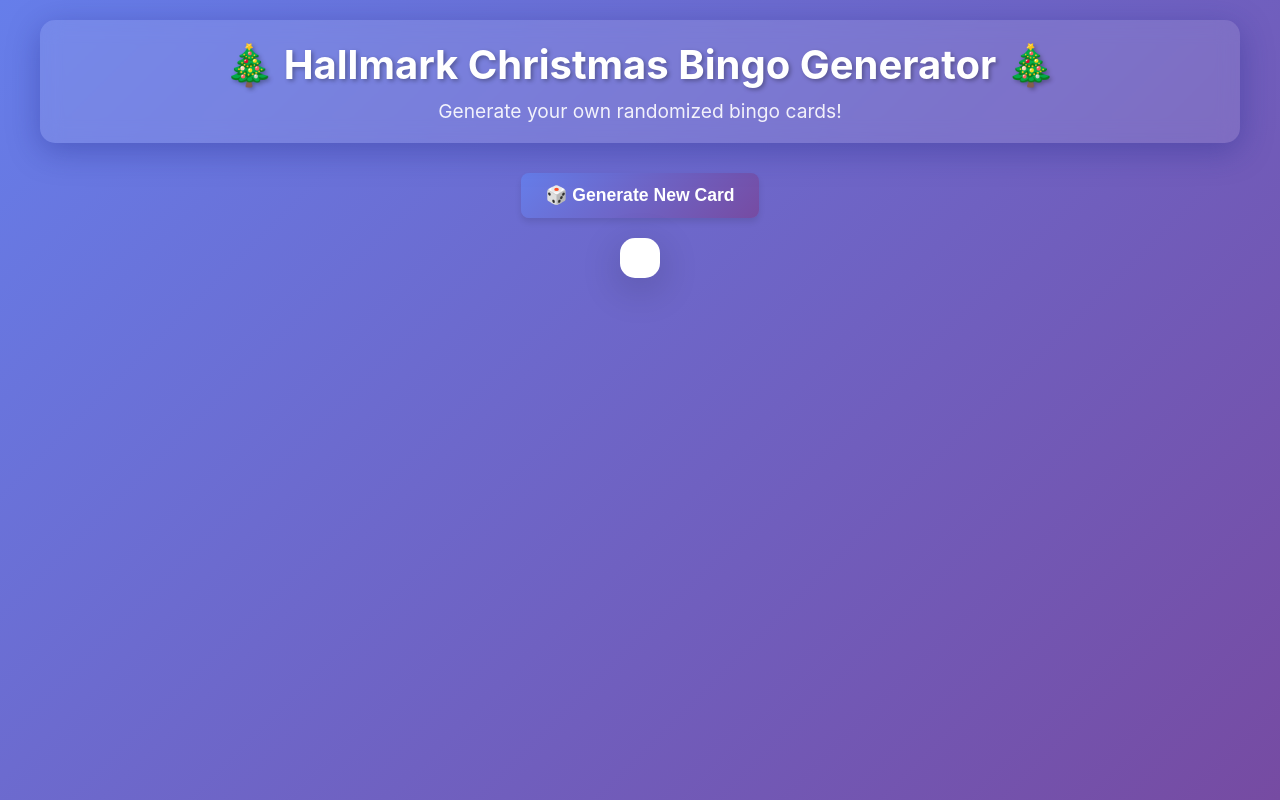
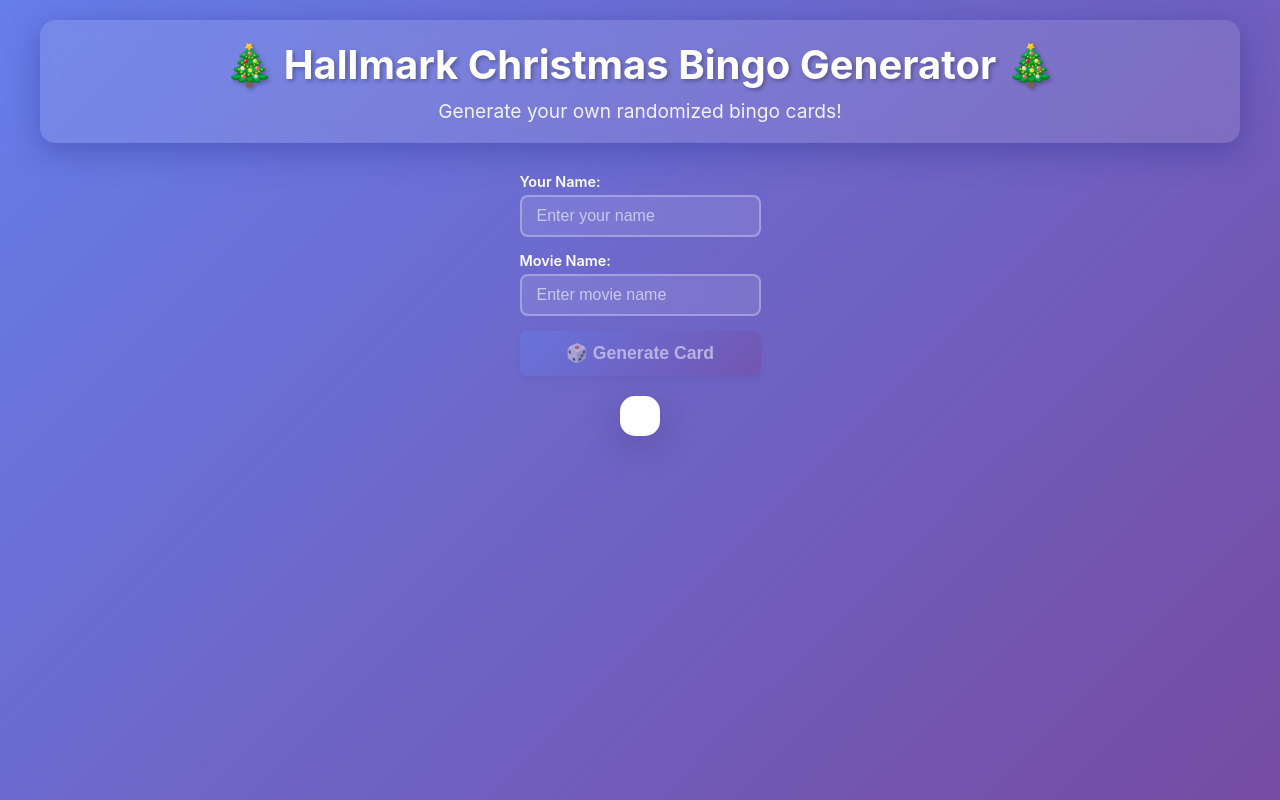
Before and after one commit to CRRogo/christmas-movie-bingo, a React (Vite) app: page / in a window 1280 px wide. Built offline with nearby package versions, Linux system fonts and the light colour scheme; no server answers.

Commit message:
highlight

```diff
--- a/src/components/BingoCardGenerator.css
+++ b/src/components/BingoCardGenerator.css
@@ -7,9 +7,49 @@
 
 .controls {
   display: flex;
+  flex-direction: column;
   gap: 15px;
-  flex-wrap: wrap;
-  justify-content: center;
+  align-items: center;
+  max-width: 500px;
+  margin: 0 auto;
+}
+
+.input-group {
+  display: flex;
+  flex-direction: column;
+  gap: 5px;
+  width: 100%;
+}
+
+.input-group label {
+  color: white;
+  font-weight: 600;
+  font-size: 0.9rem;
+}
+
+.name-input {
+  padding: 10px 15px;
+  font-size: 1rem;
+  border: 2px solid rgba(255, 255, 255, 0.3);
+  border-radius: 8px;
+  background: rgba(255, 255, 255, 0.1);
+  color: white;
+  backdrop-filter: blur(10px);
+  transition: all 0.3s ease;
+}
+
+.name-input::placeholder {
+  color: rgba(255, 255, 255, 0.6);
+}
+
+.name-input:focus {
+  outline: none;
+  border-color: rgba(255, 255, 255, 0.6);
+  background: rgba(255, 255, 255, 0.15);
+}
+
+.controls > .input-group + .input-group {
+  margin-top: 0;
 }
 
 .generate-btn,
@@ -22,6 +62,12 @@
   cursor: pointer;
   transition: all 0.3s ease;
   box-shadow: 0 4px 6px rgba(0, 0, 0, 0.1);
+  width: 100%;
+}
+
+.generate-btn:disabled {
+  opacity: 0.5;
+  cursor: not-allowed;
 }
 
 .generate-btn {
--- a/src/components/BingoCardGenerator.jsx
+++ b/src/components/BingoCardGenerator.jsx
@@ -5,12 +5,36 @@
 const FREE_SPACE_ROW = 2
 const FREE_SPACE_COL = 2
 
+// Seeded random number generator
+function seededRandom(seed) {
+  let value = seed
+  return function() {
+    value = (value * 9301 + 49297) % 233280
+    return value / 233280
+  }
+}
+
+function seededShuffle(array, seed) {
+  const random = seededRandom(seed)
+  const shuffled = [...array]
+  for (let i = shuffled.length - 1; i > 0; i--) {
+    const j = Math.floor(random() * (i + 1))
+    ;[shuffled[i], shuffled[j]] = [shuffled[j], shuffled[i]]
+  }
+  return shuffled
+}
+
 function BingoCardGenerator() {
   const [backgroundImage, setBackgroundImage] = useState(null)
   const [squares, setSquares] = useState([])
   const [metadata, setMetadata] = useState(null)
   const [isLoading, setIsLoading] = useState(true)
   const [currentCard, setCurrentCard] = useState(null)
+  const [highlightedSquares, setHighlightedSquares] = useState(new Set())
+  const [winningSquares, setWinningSquares] = useState(new Set())
+  const [currentShuffledSquares, setCurrentShuffledSquares] = useState(null)
+  const [playerName, setPlayerName] = useState('')
+  const [movieName, setMovieName] = useState('')
   const canvasRef = useRef(null)
 
   // Load all assets
@@ -87,24 +111,107 @@
       setSquares(squareImages)
       setIsLoading(false)
 
-      // Generate initial card
-      generateCard(bgImg, squareImages, metadataData)
+      // Don't generate initial card - wait for name and movie inputs
     } catch (error) {
       console.error('Error loading assets:', error)
       setIsLoading(false)
     }
   }
 
-  const shuffleArray = (array) => {
-    const shuffled = [...array]
-    for (let i = shuffled.length - 1; i > 0; i--) {
-      const j = Math.floor(Math.random() * (i + 1));
-      [shuffled[i], shuffled[j]] = [shuffled[j], shuffled[i]]
+  const generateSeed = (name, movie) => {
+    // Create a seed from the name and movie strings
+    const combined = `${name.toLowerCase().trim()}_${movie.toLowerCase().trim()}`
+    let hash = 0
+    for (let i = 0; i < combined.length; i++) {
+      const char = combined.charCodeAt(i)
+      hash = ((hash << 5) - hash) + char
+      hash = hash & hash // Convert to 32-bit integer
     }
-    return shuffled
+    return Math.abs(hash)
   }
 
-  const generateCard = (bgImg, squareImages, metadataData) => {
+  const checkBingo = (highlighted, metadataData) => {
+    // Convert highlighted set to grid positions
+    const grid = Array(5).fill(null).map(() => Array(5).fill(false))
+
+    // Mark highlighted squares (free space is always considered highlighted)
+    for (let row = 0; row < GRID_SIZE; row++) {
+      for (let col = 0; col < GRID_SIZE; col++) {
+        const squareKey = `square_${row}_${col}.png`
+        if (row === FREE_SPACE_ROW && col === FREE_SPACE_COL) {
+          // Free space is always marked
+          grid[row][col] = true
+        } else if (highlighted.has(squareKey)) {
+          grid[row][col] = true
+        }
+      }
+    }
+
+    const winning = new Set()
+
+    // Check horizontal lines
+    for (let row = 0; row < GRID_SIZE; row++) {
+      if (grid[row].every(cell => cell === true)) {
+        // All 5 in this row are highlighted
+        for (let col = 0; col < GRID_SIZE; col++) {
+          const squareKey = `square_${row}_${col}.png`
+          winning.add(squareKey)
+        }
+      }
+    }
+
+    // Check vertical lines
+    for (let col = 0; col < GRID_SIZE; col++) {
+      let allHighlighted = true
+      for (let row = 0; row < GRID_SIZE; row++) {
+        if (!grid[row][col]) {
+          allHighlighted = false
+          break
+        }
+      }
+      if (allHighlighted) {
+        // All 5 in this column are highlighted
+        for (let row = 0; row < GRID_SIZE; row++) {
+          const squareKey = `square_${row}_${col}.png`
+          winning.add(squareKey)
+        }
+      }
+    }
+
+    // Check diagonal (top-left to bottom-right)
+    let diagonal1 = true
+    for (let i = 0; i < GRID_SIZE; i++) {
+      if (!grid[i][i]) {
+        diagonal1 = false
+        break
+      }
+    }
+    if (diagonal1) {
+      for (let i = 0; i < GRID_SIZE; i++) {
+        const squareKey = `square_${i}_${i}.png`
+        winning.add(squareKey)
+      }
+    }
+
+    // Check diagonal (top-right to bottom-left)
+    let diagonal2 = true
+    for (let i = 0; i < GRID_SIZE; i++) {
+      if (!grid[i][GRID_SIZE - 1 - i]) {
+        diagonal2 = false
+        break
+      }
+    }
+    if (diagonal2) {
+      for (let i = 0; i < GRID_SIZE; i++) {
+        const squareKey = `square_${i}_${GRID_SIZE - 1 - i}.png`
+        winning.add(squareKey)
+      }
+    }
+
+    return winning
+  }
+
+  const generateCard = (bgImg, squareImages, metadataData, highlights = highlightedSquares, preserveShuffle = false, seed = null) => {
     if (!bgImg || !squareImages.length || !metadataData) return
 
     const canvas = canvasRef.current
@@ -140,7 +247,20 @@
     )
 
     // Shuffle other squares
-    const shuffledSquares = shuffleArray(otherSquares)
+    let shuffledSquares
+    if (preserveShuffle && currentShuffledSquares && currentShuffledSquares.length === otherSquares.length) {
+      // Reuse existing shuffle when preserving (for highlight updates)
+      shuffledSquares = currentShuffledSquares
+    } else {
+      // Create new shuffle using seed if provided
+      if (seed !== null) {
+        shuffledSquares = seededShuffle(otherSquares, seed)
+      } else {
+        // Fallback to random shuffle if no seed
+        shuffledSquares = seededShuffle(otherSquares, Math.random() * 1000000)
+      }
+      setCurrentShuffledSquares(shuffledSquares)
+    }
 
     // Place squares using the EXACT extraction bounds from metadata
     // This ensures perfect alignment with how the squares were extracted
@@ -191,14 +311,117 @@
       }
     }
 
+    // Check for bingo and get winning squares
+    const winning = checkBingo(highlights, metadataData)
+
+    // Draw highlight circles for clicked squares
+    highlights.forEach(squareKey => {
+      const squareInfo = metadataData.squares[squareKey]
+      if (squareInfo && squareInfo.extraction_bounds) {
+        const [extractLeft, extractTop, extractRight, extractBottom] = squareInfo.extraction_bounds
+        const centerX = (extractLeft + extractRight) / 2
+        const centerY = (extractTop + extractBottom) / 2
+        const radius = Math.min((extractRight - extractLeft), (extractBottom - extractTop)) / 2 - 5
+
+        // Draw green circle if it's part of a winning line, red otherwise
+        ctx.save()
+        ctx.globalAlpha = 0.4
+        ctx.fillStyle = winning.has(squareKey) ? 'green' : 'red'
+        ctx.beginPath()
+        ctx.arc(centerX, centerY, radius, 0, 2 * Math.PI)
+        ctx.fill()
+        ctx.restore()
+      }
+    })
+
+    // Also highlight free space if it's part of a winning line
+    const freeSpaceKey = `square_${FREE_SPACE_ROW}_${FREE_SPACE_COL}.png`
+    if (winning.has(freeSpaceKey)) {
+      const squareInfo = metadataData.squares[freeSpaceKey]
+      if (squareInfo && squareInfo.extraction_bounds) {
+        const [extractLeft, extractTop, extractRight, extractBottom] = squareInfo.extraction_bounds
+        const centerX = (extractLeft + extractRight) / 2
+        const centerY = (extractTop + extractBottom) / 2
+        const radius = Math.min((extractRight - extractLeft), (extractBottom - extractTop)) / 2 - 5
+
+        ctx.save()
+        ctx.globalAlpha = 0.4
+        ctx.fillStyle = 'green'
+        ctx.beginPath()
+        ctx.arc(centerX, centerY, radius, 0, 2 * Math.PI)
+        ctx.fill()
+        ctx.restore()
+      }
+    }
+
     // Convert canvas to image data URL
     const dataUrl = canvas.toDataURL('image/png')
     setCurrentCard(dataUrl)
   }
 
   const handleGenerate = () => {
+    if (!playerName.trim() || !movieName.trim()) {
+      alert('Please enter both your name and the movie name')
+      return
+    }
+
     if (backgroundImage && squares.length && metadata) {
-      generateCard(backgroundImage, squares, metadata)
+      // Clear highlights and winning squares when generating new card
+      setHighlightedSquares(new Set())
+      setWinningSquares(new Set())
+
+      // Generate seed from name and movie
+      const seed = generateSeed(playerName, movieName)
+
+      // Generate new card with seeded shuffle
+      generateCard(backgroundImage, squares, metadata, new Set(), false, seed)
+    }
+  }
+
+  const handleCanvasClick = (e) => {
+    if (!metadata || !currentCard) return
+
+    const img = e.currentTarget
+    const rect = img.getBoundingClientRect()
+
+    // Calculate click position relative to the actual image dimensions
+    const scaleX = img.naturalWidth / rect.width
+    const scaleY = img.naturalHeight / rect.height
+
+    const x = (e.clientX - rect.left) * scaleX
+    const y = (e.clientY - rect.top) * scaleY
+
+    // Find which square was clicked
+    for (let row = 0; row < GRID_SIZE; row++) {
+      for (let col = 0; col < GRID_SIZE; col++) {
+        const squareKey = `square_${row}_${col}.png`
+        const squareInfo = metadata.squares[squareKey]
+
+        if (squareInfo && squareInfo.extraction_bounds) {
+          const [extractLeft, extractTop, extractRight, extractBottom] = squareInfo.extraction_bounds
+
+          if (x >= extractLeft && x <= extractRight && y >= extractTop && y <= extractBottom) {
+            // Toggle highlight
+            const newHighlighted = new Set(highlightedSquares)
+            if (newHighlighted.has(squareKey)) {
+              newHighlighted.delete(squareKey)
+            } else {
+              newHighlighted.add(squareKey)
+            }
+            setHighlightedSquares(newHighlighted)
+
+            // Check for bingo
+            const winning = checkBingo(newHighlighted, metadata)
+            setWinningSquares(winning)
+
+            // Regenerate card with updated highlights (preserve shuffle)
+            if (backgroundImage && squares.length) {
+              generateCard(backgroundImage, squares, metadata, newHighlighted, true)
+            }
+            return // Exit early after finding the clicked square
+          }
+        }
+      }
     }
   }
 
@@ -223,8 +446,34 @@
   return (
     <div className="bingo-generator">
       <div className="controls">
-        <button onClick={handleGenerate} className="generate-btn">
-          🎲 Generate New Card
+        <div className="input-group">
+          <label htmlFor="player-name">Your Name:</label>
+          <input
+            id="player-name"
+            type="text"
+            value={playerName}
+            onChange={(e) => setPlayerName(e.target.value)}
+            placeholder="Enter your name"
+            className="name-input"
+          />
+        </div>
+        <div className="input-group">
+          <label htmlFor="movie-name">Movie Name:</label>
+          <input
+            id="movie-name"
+            type="text"
+            value={movieName}
+            onChange={(e) => setMovieName(e.target.value)}
+            placeholder="Enter movie name"
+            className="name-input"
+          />
+        </div>
+        <button
+          onClick={handleGenerate}
+          className="generate-btn"
+          disabled={!playerName.trim() || !movieName.trim()}
+        >
+          🎲 Generate Card
         </button>
         {currentCard && (
           <button onClick={handleDownload} className="download-btn">
@@ -234,12 +483,17 @@
       </div>
 
       <div className="card-container">
-        <canvas ref={canvasRef} style={{ display: 'none' }} />
+        <canvas
+          ref={canvasRef}
+          style={{ display: 'none' }}
+        />
         {currentCard && (
           <img
             src={currentCard}
             alt="Generated Bingo Card"
             className="bingo-card"
+            onClick={handleCanvasClick}
+            style={{ cursor: 'pointer' }}
           />
         )}
       </div>
```
